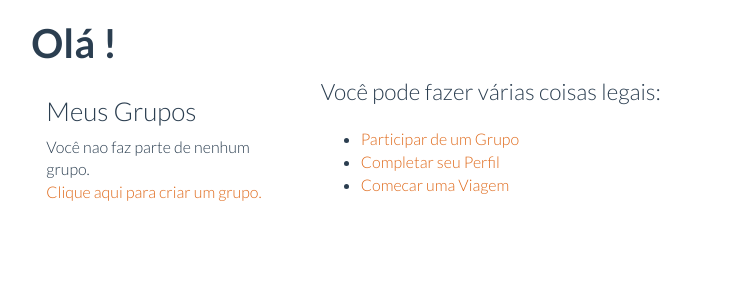
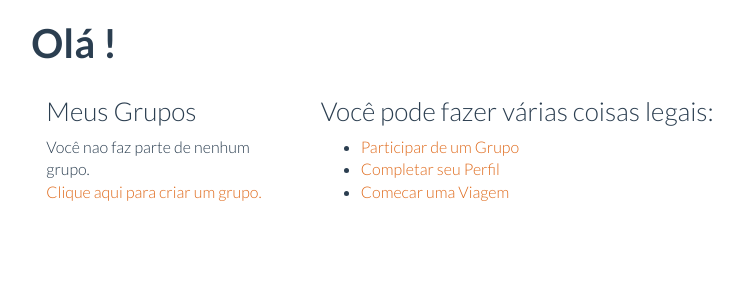
Before and after one commit to ikkebr/hackinpoa, a Django app: page /profile in a window 1280 px wide. Shown: the part 80-380 px from the top of the page, without its empty margins (197-940 px from the left). Run offline with Django 3.2, Linux system fonts and the light colour scheme; a user stored in the database is signed in; data comes from the database, SQL or seed files in the repository; data that the repository does not hold is empty; some libraries are stand-ins or nearby versions.

Commit message:
visualfix

```diff
--- a/base/templates/base/profile.html
+++ b/base/templates/base/profile.html
@@ -22,7 +22,7 @@
 	</div>
 
 	<div class='col-md-8'>
-		<p class="lead">Você pode fazer várias coisas legais:</p>
+		<h3>Você pode fazer várias coisas legais:</h3>
 		<ul>
 			<li><a href="{% url 'groups' %}">Participar de um Grupo</a></li>
 			<li><a href="{% url 'edit_profile' %}">Completar seu Perfil</a></li>
```
